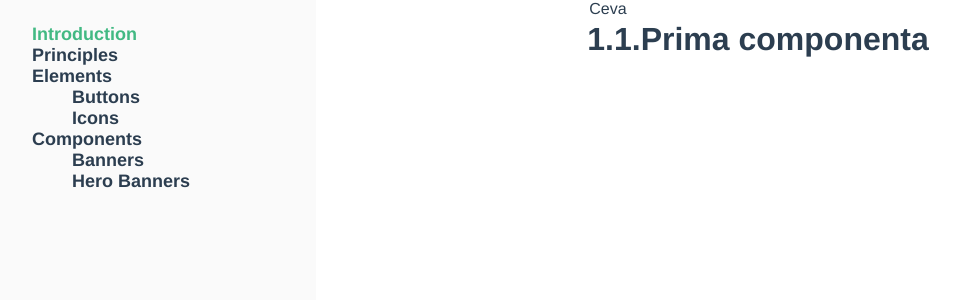
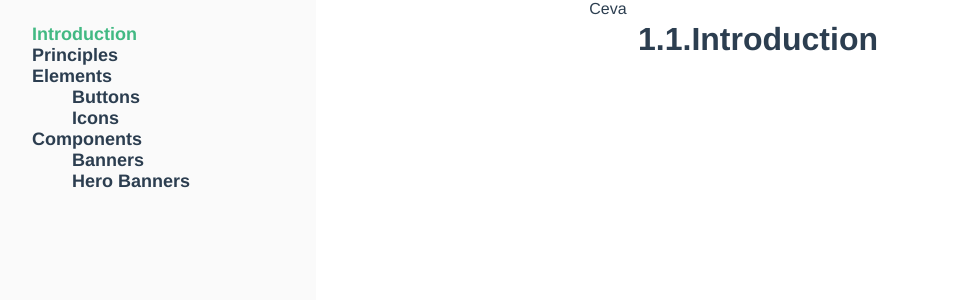
Before and after one commit to danielprundeanu/Vue-myapp, a Vue app: page / in a window 1280 px wide. Shown: the top 300 px of the page, without its empty margins (32-992 px from the left). Built offline with nearby package versions, Linux system fonts and the light colour scheme.

Commit message:
Introduction changes

```diff
--- a/src/views/Introduction.vue
+++ b/src/views/Introduction.vue
@@ -1,6 +1,6 @@
 <template>
   <div class="introduction">
-    <PrimaComponenta msg="1.1.Prima componenta"/>
+    <PrimaComponenta msg="1.1.Introduction"/>
   </div>
 </template>
 
```
